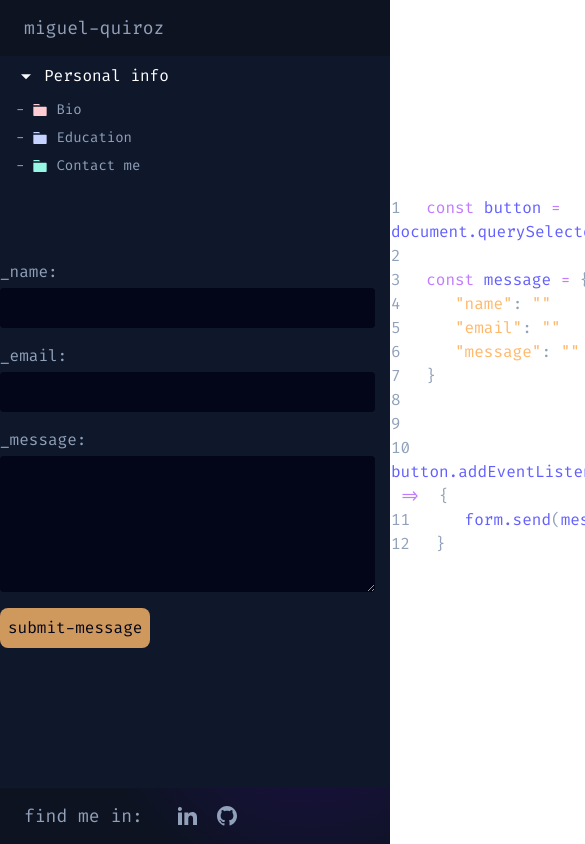
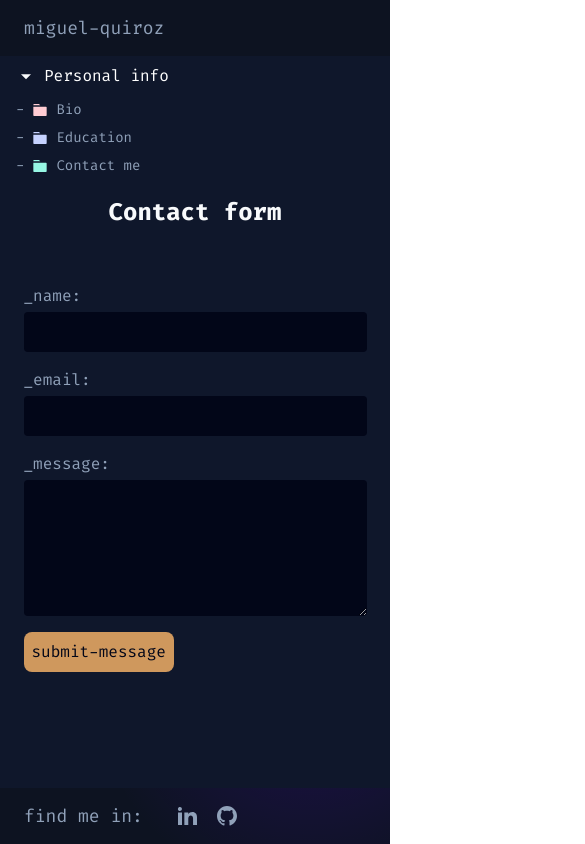
Before and after one commit to chinosoft-eng/portfolio, an Astro site: page /contact-me in a window 390 px wide. Shown: the top 844 px of the page, 585 px wide, since content can reach past the window. Built offline with nearby package versions, Linux system fonts and the light colour scheme; Astro itself is replaced by a stand-in of ours.

Commit message:
feat: Add responsive design to contact form screen

```diff
--- a/src/pages/contact-me.astro
+++ b/src/pages/contact-me.astro
@@ -4,11 +4,12 @@ import AboutMeLayout from "../pages/about-me/index.astro";
 ---
 
 <AboutMeLayout>
-    <div class="h-full flex ">
+    <div class="h-full flex overflow-y-auto">
         <Tab sectionName="Contact Form">
-            <div class="h-full flex justify-center">
+            <div class="h-full flex flex-col justify-center items-center gap-10 flex-1">
+                <h1 class="text-2xl text-center font-bold text-heading-foreground w-full mt-4" >Contact form</h1>
                 <form
-                    class="mt-20 w-[375px] flex flex-col gap-4"
+                    class="min-w-[300px] w-full max-w-[375px] flex flex-col gap-4 p-4 md:p-0"
                     id="message-form"
                 >
                     <div class="flex flex-col gap-1">
@@ -55,6 +56,7 @@ import AboutMeLayout from "../pages/about-me/index.astro";
                 </form>
             </div>
         </Tab>
+        <div class="hidden w-2/5 lg:block xl:w-fit">
             <Tab sectionName="Message Body">
                 <div class="p-4">
                     <p><span class="mr-4 text-foreground">1</span> <span class="text-purple-400">const</span> <span class="text-indigo-500">button</span> <span class="text-purple-400">=</span> <span class="text-indigo-500">document.querySelector</span><span class="text-foreground">(</span><span class="text-orange-300">"#sendButton"</span><span class="text-foreground">)</span></p>
@@ -71,6 +73,8 @@ import AboutMeLayout from "../pages/about-me/index.astro";
                     <p><span class="mr-4 text-foreground">12</span> <span class="text-foreground">&rbrace;</span></p>
                 </div>
             </Tab>
+        </div>
+
     </div>
 </AboutMeLayout>
 
```
Lines whose indentation alone changed are shown as unchanged.
